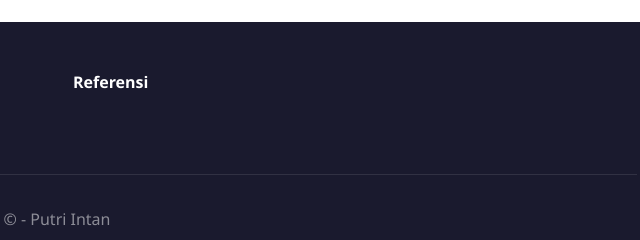
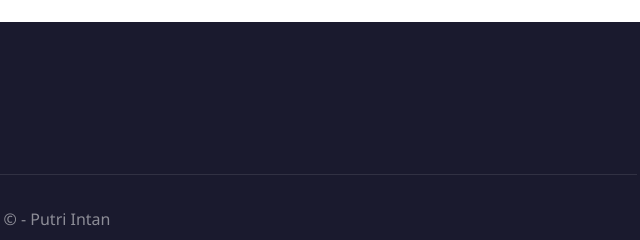
Before and after one commit to Intansabv/putri-intan-UTS, a plain HTML site: page index.html in a window 1280 px wide. Shown: the part 3769-4009 px from the top of the page, 583-1223 px from the left. Drawn offline with Linux system fonts and the light colour scheme.

Commit message:
Update isi file index.html dan style.css

```diff
--- a/index.html
+++ b/index.html
@@ -216,7 +216,6 @@
                     <p>Website edukasi tentang kecanduan game online</p>
                 </div>
                 <div class="footer-links">
-                    <h4>Referensi</h4>
                 </div>
             </div>
             <div class="footer-bottom">
```
